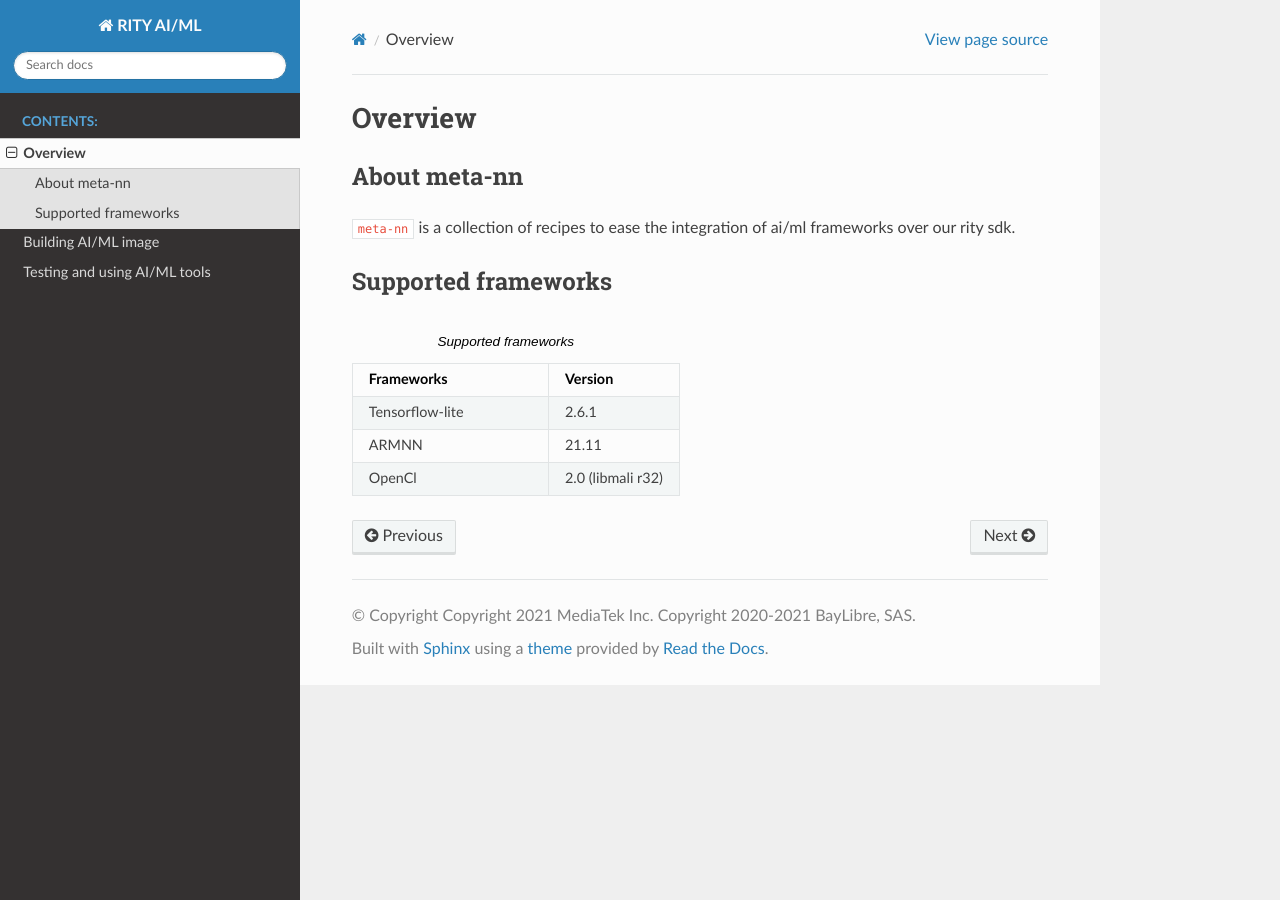
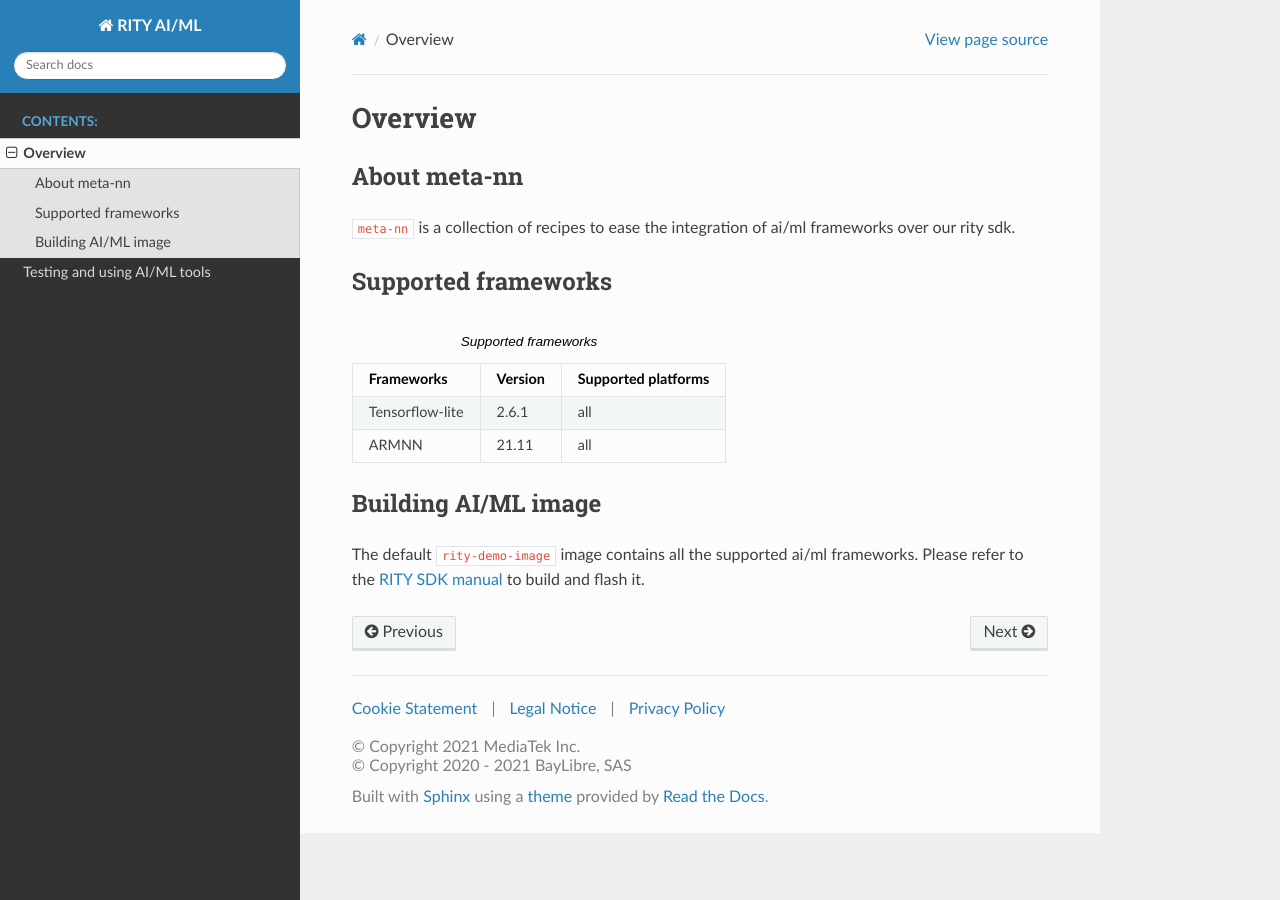
Before and after one commit to via-edge-ai/meta-nn, a Sphinx documentation site: the page built from docs/overview.rst, in a window 1280 px wide. Built offline with Sphinx 7.4.7 and the Read the Docs theme 2.0.0, drawn with Linux system fonts in a browser that asks for light colours.

Commit message:
doc: update doc to be aligned with doc inside meta-rity
since we merge meta-nn inside the default manifest, we don't need
anymore special instructions to fetch and build an ai/ml enabled image.

this doc will only explains ai/ml stuff

Signed-off-by: Julien STEPHAN <jstephan@baylibre.com>

```diff
--- /dev/null
+++ b/docs/_templates/footer.html
@@ -0,0 +1,23 @@
+{% extends "!footer.html" %}
+{% block contentinfo  %}
+    <p>
+    <div>
+        <a href="https://www.mediatek.com/cookie-statement">Cookie Statement</a>
+        <span style="padding-right:10px; padding-left:10px" >|</span>
+        <a href="https://www.mediatek.com/legal-notice">Legal Notice</a>
+        <span style="padding-right:10px; padding-left:10px" >|</span>
+        <a href="https://www.mediatek.com/privacy-policy">Privacy Policy</a>
+    </div>
+    {#
+        Use custom copyright notice instead of built-in copyright string in conf.py
+    #}
+    <br/>
+    <div>
+        &#169; Copyright 2021 MediaTek Inc.
+    </div>
+    <div>
+        &#169; Copyright 2020 - 2021 BayLibre, SAS
+    </div>
+    </p>
+    {{ super() }}
+{% endblock %}
--- a/docs/conf.py
+++ b/docs/conf.py
@@ -26,6 +26,11 @@ extensions = [
 
 # -- Options for HTML output -------------------------------------------------
 
+templates_path = ['_templates']
+
+# We use custom footer.html to show copyright instead.
+html_show_copyright = False
+
 # The theme to use for HTML and HTML Help pages.  See the documentation for
 # a list of builtin themes.
 #
--- a/docs/index.rst
+++ b/docs/index.rst
@@ -6,5 +6,4 @@ AI/ML yocto meta layer
    :caption: Contents:
 
    overview
-   building
    testing
--- a/docs/overview.rst
+++ b/docs/overview.rst
@@ -8,9 +8,11 @@ About meta-nn
 Supported frameworks
 --------------------
 .. csv-table:: Supported frameworks
-        :header: "Frameworks", "Version"
-        :widths: 60, 40
+        :header: "Frameworks", "Version", "Supported platforms"
 
-        "Tensorflow-lite", 2.6.1
-        "ARMNN", 21.11
-        "OpenCl", 2.0 (libmali r32)
+        "Tensorflow-lite", 2.6.1, "all"
+        "ARMNN", 21.11, "all"
+
+Building AI/ML image
+--------------------
+The default ``rity-demo-image`` image contains all the supported ai/ml frameworks. Please refer to the `RITY SDK manual <https://mediatek.gitlab.io/aiot/rity/meta-rity/index.html>`_ to build and flash it.
```
Also changed, not shown: docs/building.rst (deleted, +0 -44 lines).
